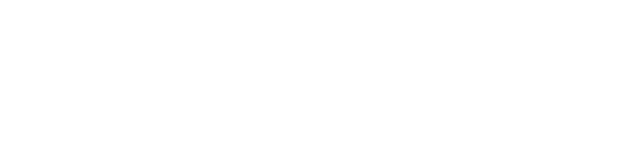
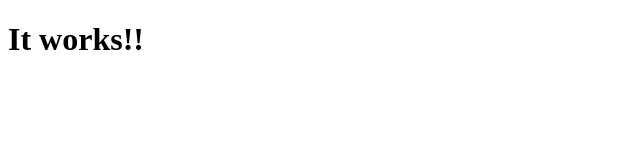
Before and after one commit to aluqmor/dockerGithub, a plain HTML site: page index.html in a window 1280 px wide. Shown: the whole page, without its empty margins (0-640 px from the left). Drawn offline with Linux system fonts and the light colour scheme.

Commit message:
Añadir comprobación al index para ver si funciona

```diff
--- a/index.html
+++ b/index.html
@@ -3,9 +3,9 @@
 <head>
     <meta charset="UTF-8">
     <meta name="viewport" content="width=device-width, initial-scale=1.0">
-    <title>Document</title>
+    <title>Welcome!</title>
 </head>
 <body>
-
+    <h1>It works!!</h1>
 </body>
 </html>
```
